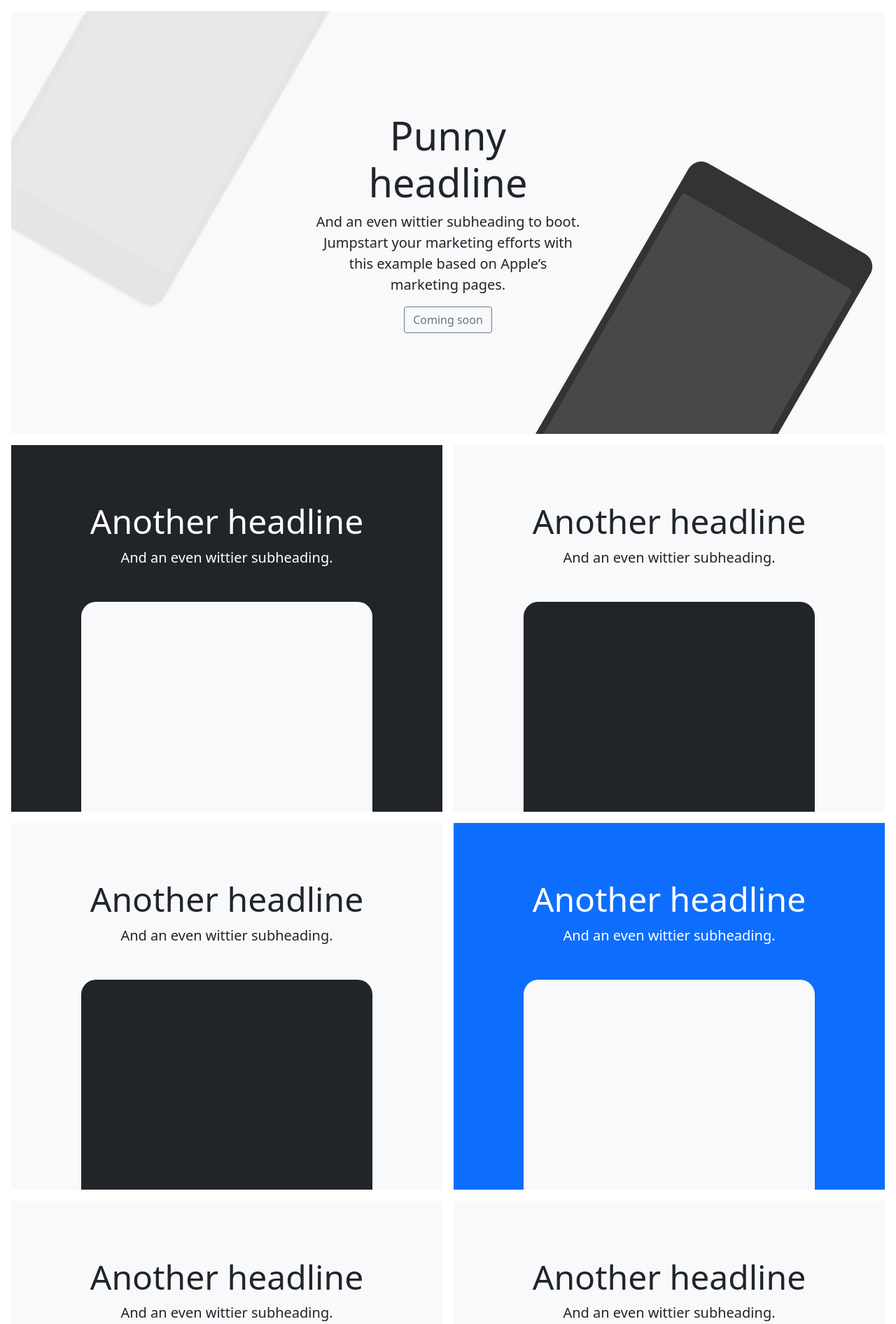
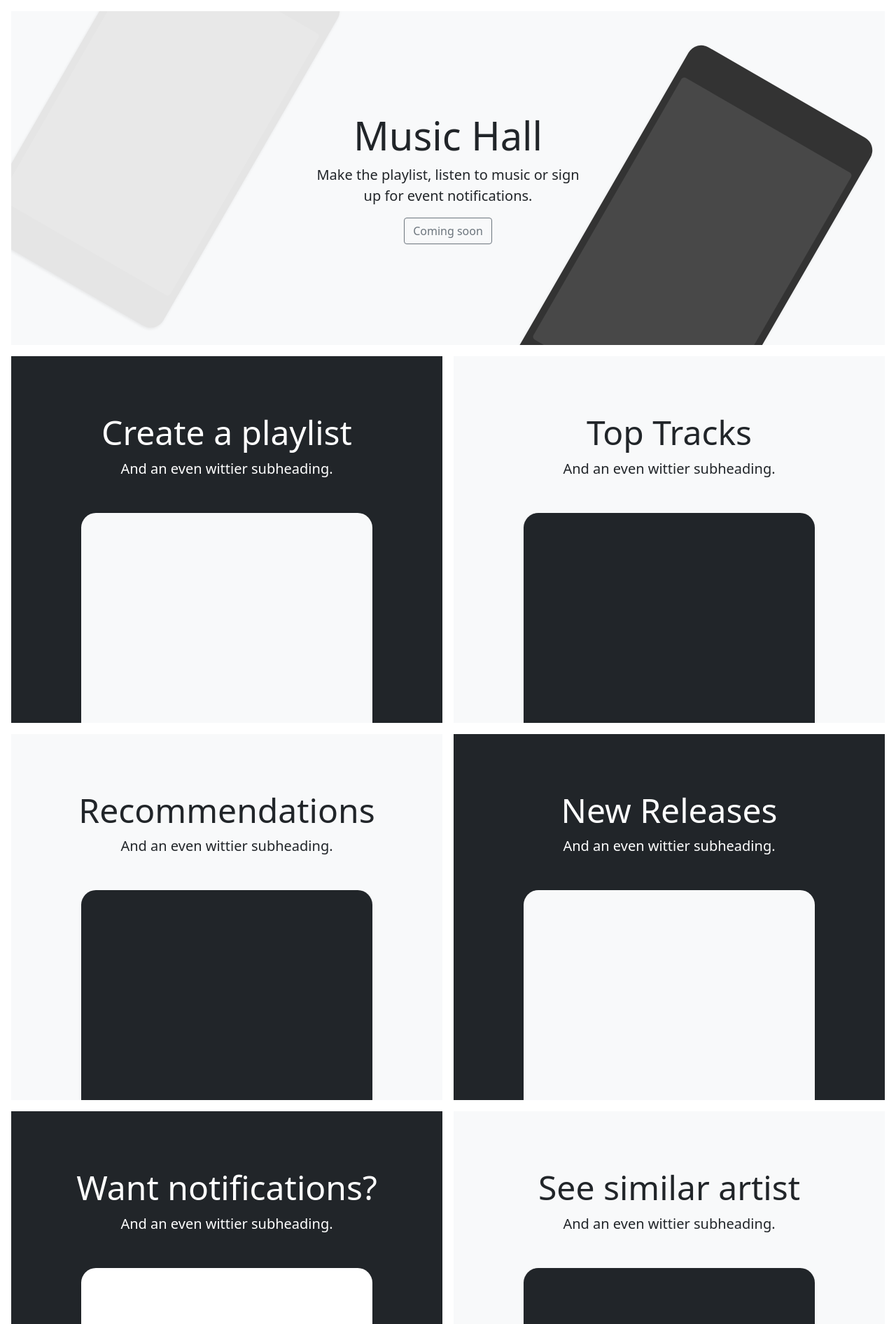
Before and after one commit to HoseaCodes/PythonArtist, a Django app: page / in a window 1280 px wide. Shown: the part 48-1940 px from the top of the page at 70% size. Run offline with Django 3.2, Linux system fonts and the light colour scheme.

Commit message:
Adjusted home page

```diff
--- a/eventfinder/main_app/templates/base.html
+++ b/eventfinder/main_app/templates/base.html
@@ -8,7 +8,7 @@
     <meta name="description" content="">
     <meta name="author" content="Mark Otto, Jacob Thornton, and Bootstrap contributors">
     <meta name="generator" content="Hugo 0.80.0">
-    <title>Event Finder</title>
+    <title>Music Hall</title>
 
     <link rel="canonical" href="https://getbootstrap.com/docs/5.0/examples/product/">
 
@@ -75,7 +75,7 @@
                     <path
                         d="M14.31 8l5.74 9.94M9.69 8h11.48M7.38 12l5.74-9.94M9.69 16L3.95 6.06M14.31 16H2.83m13.79-4l-5.74 9.94" />
                 </svg>
-                <small class="d-block mb-3 text-muted">&copy; 2017–2021</small>
+                <small class="d-block mb-3 text-muted">&copy; 2021</small>
             </div>
             <div class="col-6 col-md">
                 <h5>Features</h5>
--- a/eventfinder/main_app/templates/home.html
+++ b/eventfinder/main_app/templates/home.html
@@ -3,9 +3,9 @@
 <main>
     <div class="position-relative overflow-hidden p-3 p-md-5 m-md-3 text-center bg-light">
         <div class="col-md-5 p-lg-5 mx-auto my-5">
-            <h1 class="display-4 fw-normal">Punny headline</h1>
-            <p class="lead fw-normal">And an even wittier subheading to boot. Jumpstart your marketing efforts with
-                this example based on Apple’s marketing pages.</p>
+            <h1 class="display-4 fw-normal">Music Hall</h1>
+            <p class="lead fw-normal">Make the playlist, listen to music or sign up for event notifications.
+            </p>
             <a class="btn btn-outline-secondary" href="#">Coming soon</a>
         </div>
         <div class="product-device shadow-sm d-none d-md-block"></div>
@@ -15,7 +15,7 @@
     <div class="d-md-flex flex-md-equal w-100 my-md-3 ps-md-3">
         <div class="bg-dark me-md-3 pt-3 px-3 pt-md-5 px-md-5 text-center text-white overflow-hidden">
             <div class="my-3 py-3">
-                <h2 class="display-5">Another headline</h2>
+                <h2 class="display-5">Create a playlist</h2>
                 <p class="lead">And an even wittier subheading.</p>
             </div>
             <div class="bg-light shadow-sm mx-auto" style="width: 80%; height: 300px; border-radius: 21px 21px 0 0;">
@@ -23,7 +23,7 @@
         </div>
         <div class="bg-light me-md-3 pt-3 px-3 pt-md-5 px-md-5 text-center overflow-hidden">
             <div class="my-3 p-3">
-                <h2 class="display-5">Another headline</h2>
+                <h2 class="display-5">Top Tracks</h2>
                 <p class="lead">And an even wittier subheading.</p>
             </div>
             <div class="bg-dark shadow-sm mx-auto" style="width: 80%; height: 300px; border-radius: 21px 21px 0 0;">
@@ -34,15 +34,15 @@
     <div class="d-md-flex flex-md-equal w-100 my-md-3 ps-md-3">
         <div class="bg-light me-md-3 pt-3 px-3 pt-md-5 px-md-5 text-center overflow-hidden">
             <div class="my-3 p-3">
-                <h2 class="display-5">Another headline</h2>
+                <h2 class="display-5">Recommendations</h2>
                 <p class="lead">And an even wittier subheading.</p>
             </div>
             <div class="bg-dark shadow-sm mx-auto" style="width: 80%; height: 300px; border-radius: 21px 21px 0 0;">
             </div>
         </div>
-        <div class="bg-primary me-md-3 pt-3 px-3 pt-md-5 px-md-5 text-center text-white overflow-hidden">
+        <div class="bg-dark me-md-3 pt-3 px-3 pt-md-5 px-md-5 text-center text-white overflow-hidden">
             <div class="my-3 py-3">
-                <h2 class="display-5">Another headline</h2>
+                <h2 class="display-5">New Releases</h2>
                 <p class="lead">And an even wittier subheading.</p>
             </div>
             <div class="bg-light shadow-sm mx-auto" style="width: 80%; height: 300px; border-radius: 21px 21px 0 0;">
@@ -51,9 +51,9 @@
     </div>
 
     <div class="d-md-flex flex-md-equal w-100 my-md-3 ps-md-3">
-        <div class="bg-light me-md-3 pt-3 px-3 pt-md-5 px-md-5 text-center overflow-hidden">
+        <div class="bg-dark me-md-3 pt-3 px-3 pt-md-5 px-md-5 text-center text-white  overflow-hidden">
             <div class="my-3 p-3">
-                <h2 class="display-5">Another headline</h2>
+                <h2 class="display-5">Want notifications?</h2>
                 <p class="lead">And an even wittier subheading.</p>
             </div>
             <div class="bg-body shadow-sm mx-auto" style="width: 80%; height: 300px; border-radius: 21px 21px 0 0;">
@@ -61,31 +61,14 @@
         </div>
         <div class="bg-light me-md-3 pt-3 px-3 pt-md-5 px-md-5 text-center overflow-hidden">
             <div class="my-3 py-3">
-                <h2 class="display-5">Another headline</h2>
+                <h2 class="display-5">See similar artist</h2>
                 <p class="lead">And an even wittier subheading.</p>
             </div>
-            <div class="bg-body shadow-sm mx-auto" style="width: 80%; height: 300px; border-radius: 21px 21px 0 0;">
+            <div class="bg-dark shadow-sm mx-auto" style="width: 80%; height: 300px; border-radius: 21px 21px 0 0;">
             </div>
         </div>
     </div>
 
-    <div class="d-md-flex flex-md-equal w-100 my-md-3 ps-md-3">
-        <div class="bg-light me-md-3 pt-3 px-3 pt-md-5 px-md-5 text-center overflow-hidden">
-            <div class="my-3 p-3">
-                <h2 class="display-5">Another headline</h2>
-                <p class="lead">And an even wittier subheading.</p>
-            </div>
-            <div class="bg-body shadow-sm mx-auto" style="width: 80%; height: 300px; border-radius: 21px 21px 0 0;">
-            </div>
-        </div>
-        <div class="bg-light me-md-3 pt-3 px-3 pt-md-5 px-md-5 text-center overflow-hidden">
-            <div class="my-3 py-3">
-                <h2 class="display-5">Another headline</h2>
-                <p class="lead">And an even wittier subheading.</p>
-            </div>
-            <div class="bg-body shadow-sm mx-auto" style="width: 80%; height: 300px; border-radius: 21px 21px 0 0;">
-            </div>
-        </div>
-    </div>
+
 </main>
 {% endblock %}
```
